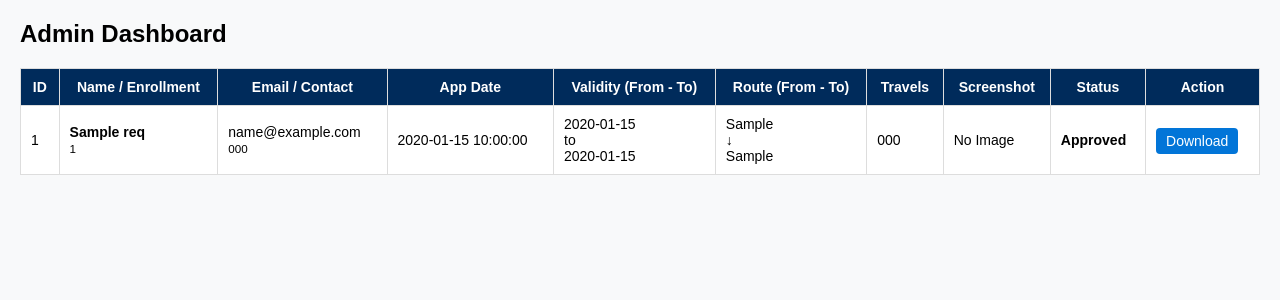
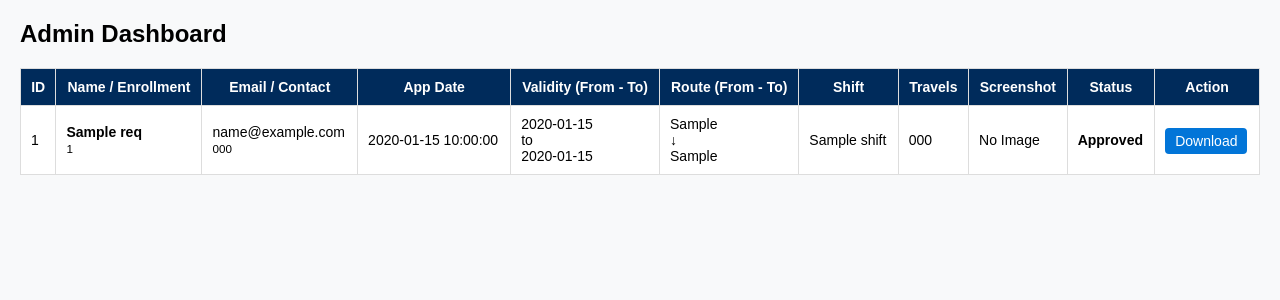
Before and after one commit to Kashyap42576/bus-pass-system, a Flask app: template templates/admin.html in a window 1280 px wide. Shown: the top 300 px of the page. Run offline with Flask 3, Linux system fonts and the light colour scheme; the template is opened without the code that fills it: most values are stand-ins (such as "Sample title", 1, 10 or a date in 2020).

Commit message:
Add 'Shift' column to admin dashboard
Added a new 'Shift' header and corresponding data cell to the admin dashboard table.

```diff
--- a/templates/admin.html
+++ b/templates/admin.html
@@ -25,6 +25,7 @@
                 <th>App Date</th>
                 <th>Validity (From - To)</th>
                 <th>Route (From - To)</th>
+                <th>Shift</th> <!-- NEW SHIFT HEADER -->
                 <th>Travels</th>
                 <th>Screenshot</th>
                 <th>Status</th>
@@ -40,6 +41,7 @@
                 <td>{{ req['Date'] }}</td>
                 <td>{{ req['From Date'] }}<br>to<br>{{ req['To Date'] }}</td>
                 <td>{{ req['From Destination'] }}<br>↓<br>{{ req['To Destination'] }}</td>
+                <td>{{ req['Shift'] }}</td> <!-- NEW SHIFT DATA CELL -->
                 <td>{{ req['Number of travels'] }}</td>
                 <td>
                     {% if req['Screenshot URL'] %}
```
